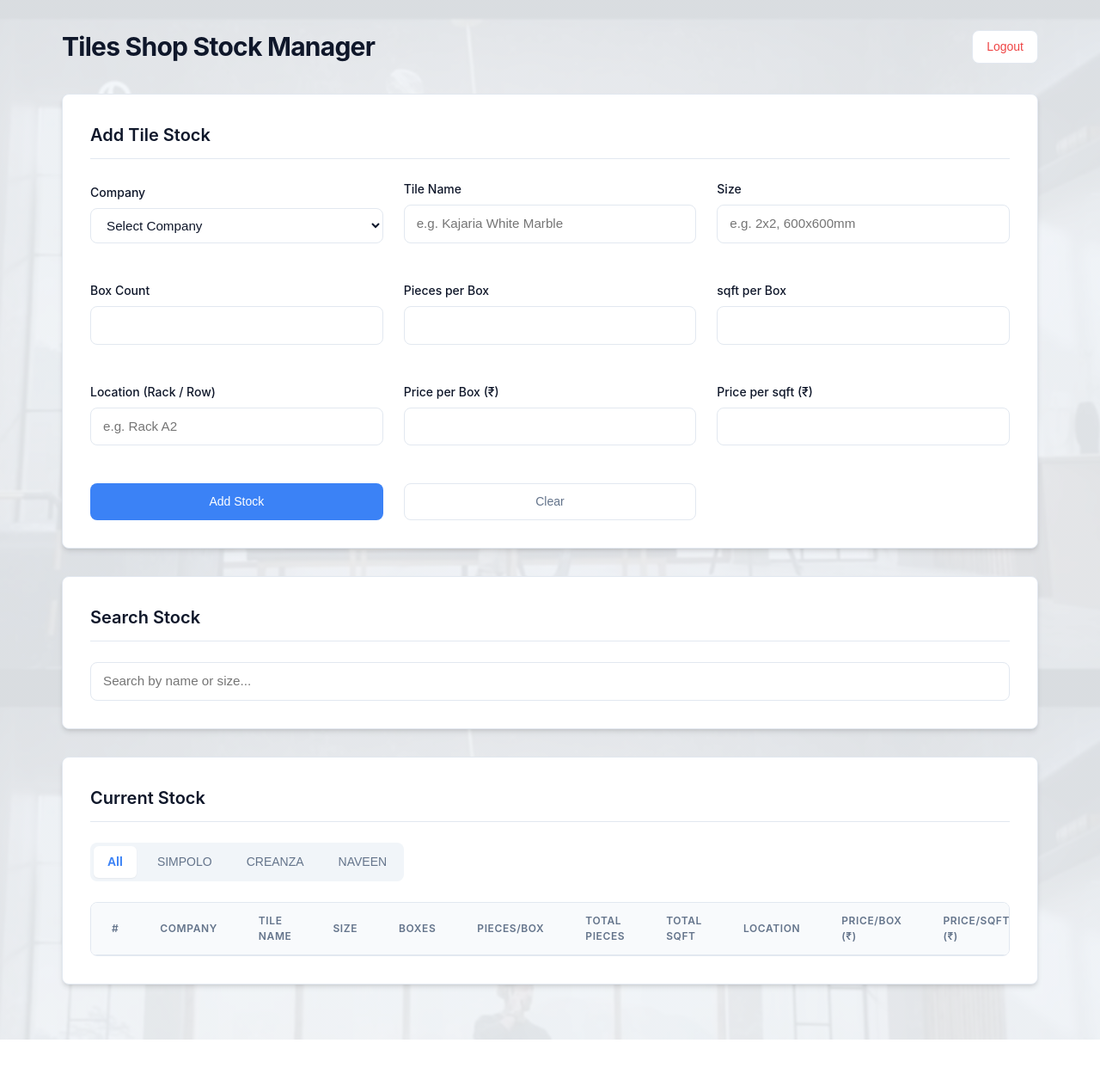
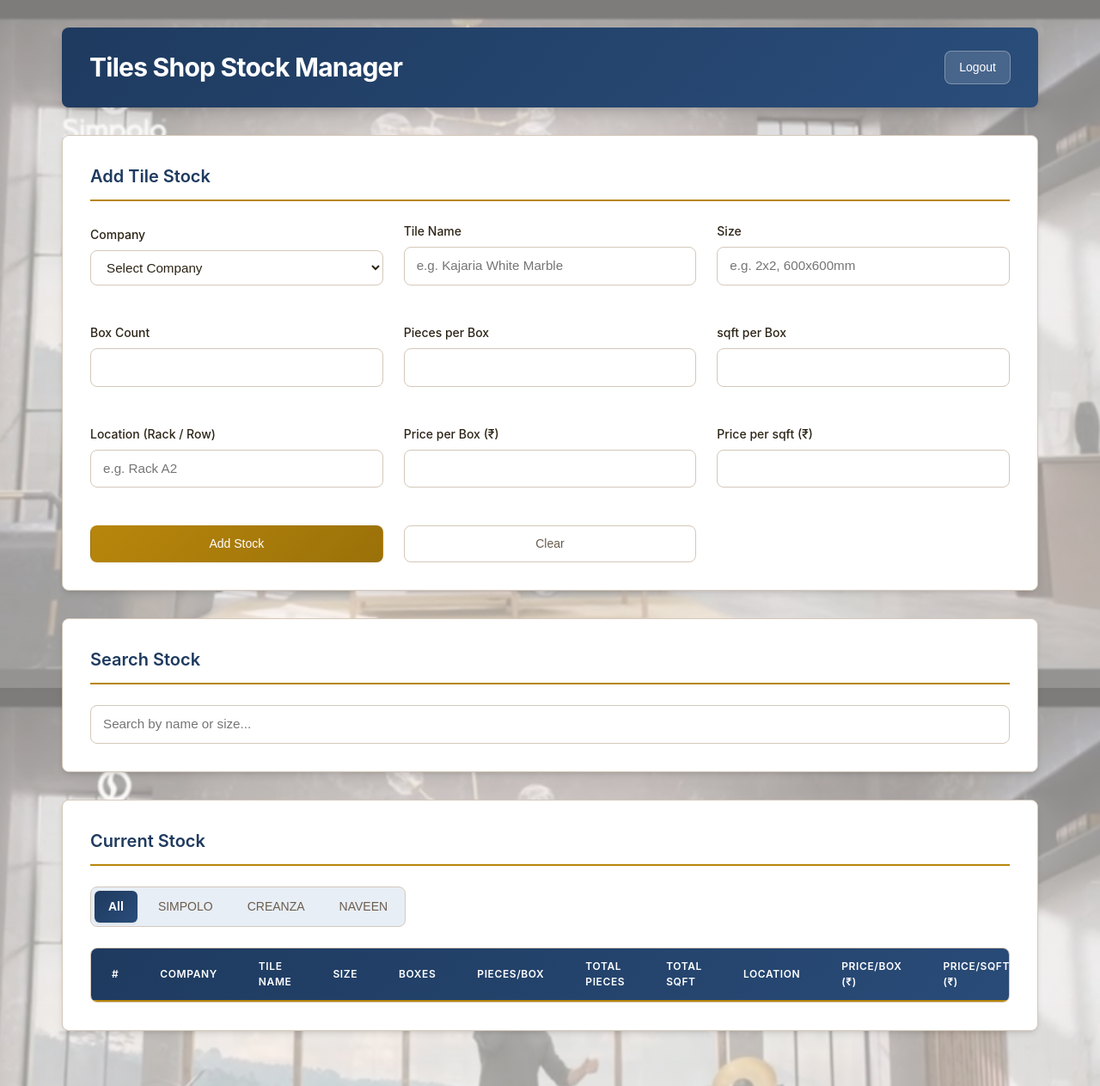
Before and after one commit to ranjan88611-svg/stock-management, a website: page index.html in a window 1280 px wide. Shown: the whole page at 86% size. Before the commit the page ends 1209 px from the top, so only its background shows below. Drawn offline with Linux system fonts and the light colour scheme; sample sign-in values are in the browser's storage.

```diff
--- a/style.css
+++ b/style.css
@@ -1,26 +1,32 @@
 /* ====== VARIABLES & RESET ====== */
 :root {
-  /* Color Palette - Slate & Blue */
-  --bg-body: #f1f5f9;
+  /* Classic Color Palette - Warm & Professional */
+  --bg-body: #f8f6f3;
   --bg-card: #ffffff;
 
-  --text-main: #0f172a;
-  --text-muted: #64748b;
-  --text-light: #94a3b8;
+  --text-main: #2c2416;
+  --text-muted: #6b5d4f;
+  --text-light: #9b8b7e;
 
-  --primary: #3b82f6;
-  --primary-hover: #2563eb;
-  --primary-light: #eff6ff;
+  /* Classic Navy & Gold */
+  --primary: #1e3a5f;
+  --primary-hover: #152b47;
+  --primary-light: #e8eef5;
 
-  --danger: #ef4444;
-  --danger-hover: #dc2626;
+  /* Warm Accent */
+  --accent: #b8860b;
+  --accent-hover: #9a7109;
+  --accent-light: #fdf8e8;
 
-  --success: #10b981;
+  --danger: #c53030;
+  --danger-hover: #9b2c2c;
 
-  --border: #e2e8f0;
-  --shadow-sm: 0 1px 2px 0 rgb(0 0 0 / 0.05);
-  --shadow: 0 4px 6px -1px rgb(0 0 0 / 0.1), 0 2px 4px -2px rgb(0 0 0 / 0.1);
-  --shadow-lg: 0 10px 15px -3px rgb(0 0 0 / 0.1), 0 4px 6px -4px rgb(0 0 0 / 0.1);
+  --success: #2f855a;
+
+  --border: #d4c8ba;
+  --shadow-sm: 0 1px 3px 0 rgb(0 0 0 / 0.08);
+  --shadow: 0 4px 8px -2px rgb(0 0 0 / 0.12), 0 2px 4px -2px rgb(0 0 0 / 0.08);
+  --shadow-lg: 0 10px 20px -5px rgb(0 0 0 / 0.15), 0 4px 8px -4px rgb(0 0 0 / 0.1);
 
   --radius: 0.5rem;
   --font-sans: 'Inter', system-ui, -apple-system, sans-serif;
@@ -33,7 +39,7 @@
 }
 
 body {
-  background: linear-gradient(rgba(241, 245, 249, 0.9), rgba(241, 245, 249, 0.9)), url('bg.png');
+  background: linear-gradient(rgba(248, 246, 243, 0.5), rgba(248, 246, 243, 0.6)), url('bg.png');
   background-size: cover;
   background-position: center;
   background-attachment: fixed;
@@ -56,21 +62,25 @@
   justify-content: space-between;
   align-items: center;
   margin-bottom: 2rem;
+  background: linear-gradient(135deg, var(--primary) 0%, #2a4d7a 100%);
+  padding: 1.5rem 2rem;
+  border-radius: var(--radius);
+  box-shadow: var(--shadow-lg);
 }
 
 h1 {
   font-size: 1.875rem;
   font-weight: 700;
-  color: var(--text-main);
+  color: #ffffff;
   letter-spacing: -0.025em;
 }
 
 h2 {
   font-size: 1.25rem;
   font-weight: 600;
-  color: var(--text-main);
+  color: var(--primary);
   margin-bottom: 1.5rem;
-  border-bottom: 1px solid var(--border);
+  border-bottom: 2px solid var(--accent);
   padding-bottom: 0.75rem;
 }
 
@@ -117,8 +127,8 @@
 input:focus,
 select:focus {
   outline: none;
-  border-color: var(--primary);
-  box-shadow: 0 0 0 3px var(--primary-light);
+  border-color: var(--accent);
+  box-shadow: 0 0 0 3px var(--accent-light);
 }
 
 #stockForm {
@@ -144,14 +154,16 @@
 }
 
 #saveButton {
-  background-color: var(--primary);
+  background: linear-gradient(135deg, var(--accent) 0%, var(--accent-hover) 100%);
   color: white;
   grid-column: span 1;
+  box-shadow: var(--shadow-sm);
 }
 
 #saveButton:hover {
-  background-color: var(--primary-hover);
-  box-shadow: 0 4px 6px -1px rgba(59, 130, 246, 0.5);
+  background: linear-gradient(135deg, var(--accent-hover) 0%, #7a5a07 100%);
+  box-shadow: 0 4px 8px -1px rgba(184, 134, 11, 0.4);
+  transform: translateY(-1px);
 }
 
 .secondary-btn {
@@ -163,19 +175,21 @@
 .secondary-btn:hover {
   background-color: var(--bg-body);
   color: var(--text-main);
+  border-color: var(--text-muted);
 }
 
 .logout-btn {
-  background-color: white;
-  color: var(--danger);
-  border: 1px solid var(--border);
+  background-color: rgba(255, 255, 255, 0.15);
+  color: #ffffff;
+  border: 1px solid rgba(255, 255, 255, 0.3);
   font-size: 0.875rem;
   padding: 0.5rem 1rem;
+  backdrop-filter: blur(10px);
 }
 
 .logout-btn:hover {
-  background-color: #fef2f2;
-  border-color: #fecaca;
+  background-color: rgba(255, 255, 255, 0.25);
+  border-color: rgba(255, 255, 255, 0.5);
 }
 
 /* Tabs */
@@ -183,10 +197,11 @@
   display: flex;
   gap: 0.5rem;
   margin-bottom: 1.5rem;
-  background: var(--bg-body);
+  background: var(--primary-light);
   padding: 0.25rem;
   border-radius: var(--radius);
   width: fit-content;
+  border: 1px solid var(--border);
 }
 
 .tab-btn {
@@ -199,13 +214,13 @@
 }
 
 .tab-btn:hover {
-  color: var(--text-main);
+  color: var(--primary);
   background: rgba(255, 255, 255, 0.5);
 }
 
 .tab-btn.active {
-  background: white;
-  color: var(--primary);
+  background: linear-gradient(135deg, var(--primary) 0%, #2a4d7a 100%);
+  color: white;
   box-shadow: var(--shadow-sm);
   font-weight: 600;
 }
@@ -224,15 +239,15 @@
 }
 
 thead {
-  background-color: #f8fafc;
-  border-bottom: 1px solid var(--border);
+  background: linear-gradient(135deg, var(--primary) 0%, #2a4d7a 100%);
+  border-bottom: 2px solid var(--accent);
 }
 
 th {
   text-align: left;
   padding: 0.75rem 1.5rem;
   font-weight: 600;
-  color: var(--text-muted);
+  color: #ffffff;
   text-transform: uppercase;
   font-size: 0.75rem;
   letter-spacing: 0.05em;
@@ -249,7 +264,7 @@
 }
 
 tr:hover td {
-  background-color: #f8fafc;
+  background-color: var(--accent-light);
 }
 
 .badge {
@@ -258,8 +273,9 @@
   font-size: 0.75rem;
   font-weight: 600;
   border-radius: 9999px;
-  background-color: var(--primary-light);
-  color: var(--primary);
+  background: linear-gradient(135deg, var(--accent-light) 0%, #fef5d8 100%);
+  color: var(--accent-hover);
+  border: 1px solid var(--accent);
 }
 
 /* Action Buttons in Table */
@@ -276,8 +292,9 @@
 }
 
 .edit-btn:hover {
-  border-color: var(--primary);
-  color: var(--primary);
+  border-color: var(--accent);
+  color: var(--accent-hover);
+  background-color: var(--accent-light);
 }
 
 .delete-btn {
@@ -289,11 +306,12 @@
 .delete-btn:hover {
   border-color: var(--danger);
   color: var(--danger);
+  background-color: #fff5f5;
 }
 
 /* ====== LOGIN PAGE ====== */
 .login-body {
-  background: linear-gradient(rgba(15, 23, 42, 0.6), rgba(15, 23, 42, 0.6)), url('bg.png');
+  background: linear-gradient(rgba(30, 58, 95, 0.7), rgba(30, 58, 95, 0.8)), url('bg.png');
   background-size: cover;
   background-position: center;
   display: flex;
@@ -314,11 +332,12 @@
   border-radius: 1rem;
   box-shadow: var(--shadow-lg);
   text-align: center;
+  border: 1px solid var(--border);
 }
 
 .login-card h1 {
   margin-bottom: 0.5rem;
-  color: var(--text-main);
+  color: var(--primary);
 }
 
 .subtitle {
@@ -334,7 +353,7 @@
 
 .login-btn {
   width: 100%;
-  background-color: var(--primary);
+  background: linear-gradient(135deg, var(--primary) 0%, #2a4d7a 100%);
   color: white;
   padding: 0.75rem;
   font-size: 1rem;
@@ -342,7 +361,9 @@
 }
 
 .login-btn:hover {
-  background-color: var(--primary-hover);
+  background: linear-gradient(135deg, var(--primary-hover) 0%, #1e3a5f 100%);
+  transform: translateY(-1px);
+  box-shadow: var(--shadow);
 }
 
 .error-message {
```
